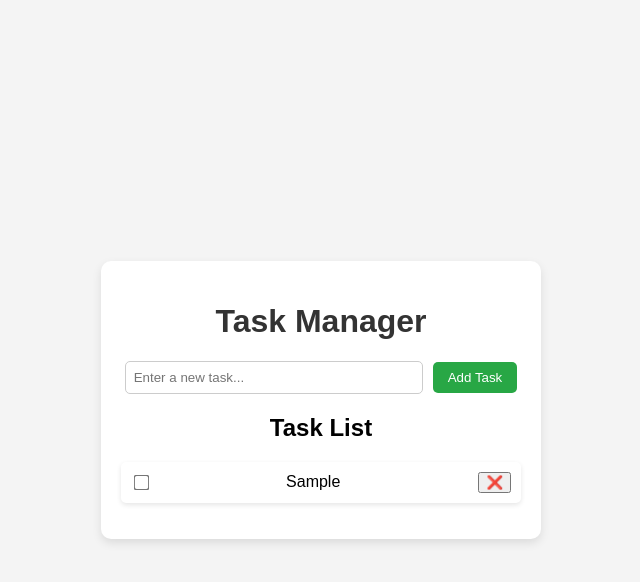
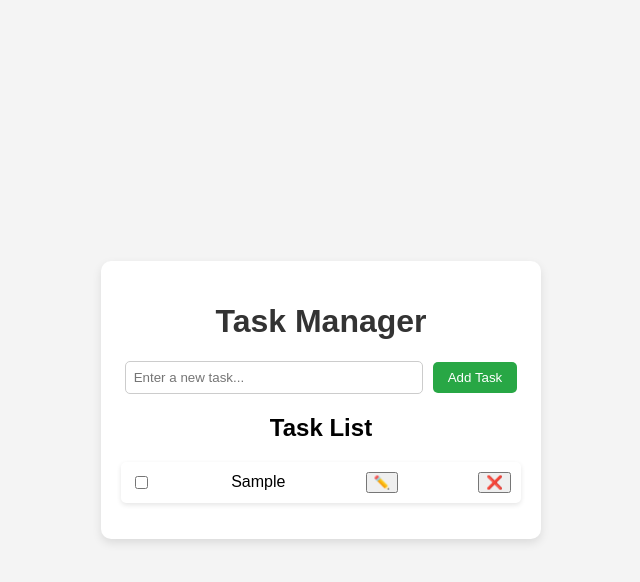
Before and after one commit to Ridokunda/task-manager, a React (Create React App) app: page / in a window 1280 px wide. Both pictures are taken after typing "Sample" into the empty fields and a click on the button "Add Task". Shown: the top 582 px of the page, without its empty margins (319-959 px from the left). Built offline with nearby package versions, Linux system fonts and the light colour scheme.

Commit message:
edit tasks

```diff
--- a/src/components/TaskList.js
+++ b/src/components/TaskList.js
@@ -1,7 +1,10 @@
-import React from "react";
+import React, { useState } from "react";
 import "../App.css";
 
 const TaskList = ({ tasks, setTasks }) => {
+  const [editingTaskId, setEditingTaskId] = useState(null);
+  const [editedText, setEditedText] = useState("");
+
   const handleToggleComplete = (id) => {
     const updatedTasks = tasks.map((task) =>
       task.id === id ? { ...task, completed: !task.completed } : task
@@ -13,10 +16,20 @@ const TaskList = ({ tasks, setTasks }) => {
     const confirmDelete = window.confirm("Are you sure you want to delete this task?");
     if (!confirmDelete) return;
 
-    document.getElementById(`task-${id}`).classList.add("fade-out");
-    setTimeout(() => {
-      setTasks(tasks.filter((task) => task.id !== id));
-    }, 300);
+    setTasks(tasks.filter((task) => task.id !== id));
+  };
+
+  const handleEdit = (id, text) => {
+    setEditingTaskId(id);
+    setEditedText(text);
+  };
+
+  const handleSaveEdit = (id) => {
+    const updatedTasks = tasks.map((task) =>
+      task.id === id ? { ...task, text: editedText } : task
+    );
+    setTasks(updatedTasks);
+    setEditingTaskId(null);
   };
 
   return (
@@ -27,17 +40,28 @@ const TaskList = ({ tasks, setTasks }) => {
           <p>No tasks available.</p>
         ) : (
           tasks.map((task) => (
-            <li key={task.id} id={`task-${task.id}`} className={task.completed ? "completed" : ""}>
+            <li key={task.id} className={task.completed ? "completed" : ""}>
               <input
                 type="checkbox"
                 checked={task.completed}
-                className="task-checkbox"
                 onChange={() => handleToggleComplete(task.id)}
               />
-              {task.text}
-              <button onClick={() => handleDelete(task.id)} style={{ marginLeft: "10px", cursor: "pointer" }}>
-                ❌
-              </button>
+              {editingTaskId === task.id ? (
+                <>
+                  <input
+                    type="text"
+                    value={editedText}
+                    onChange={(e) => setEditedText(e.target.value)}
+                  />
+                  <button onClick={() => handleSaveEdit(task.id)}>Save</button>
+                </>
+              ) : (
+                <>
+                  {task.text}
+                  <button onClick={() => handleEdit(task.id, task.text)}>✏️</button>
+                  <button onClick={() => handleDelete(task.id)}>❌</button>
+                </>
+              )}
             </li>
           ))
         )}
```
